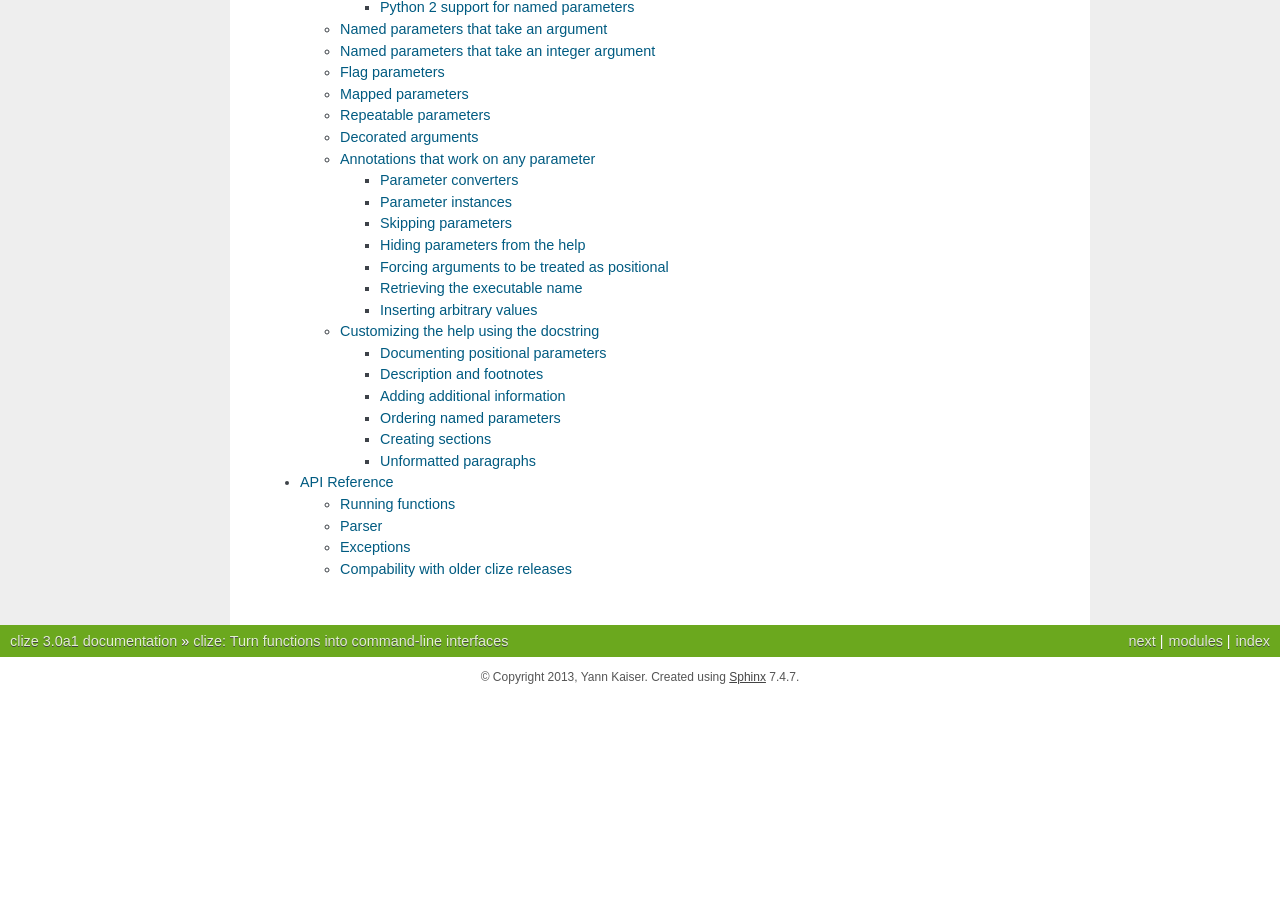
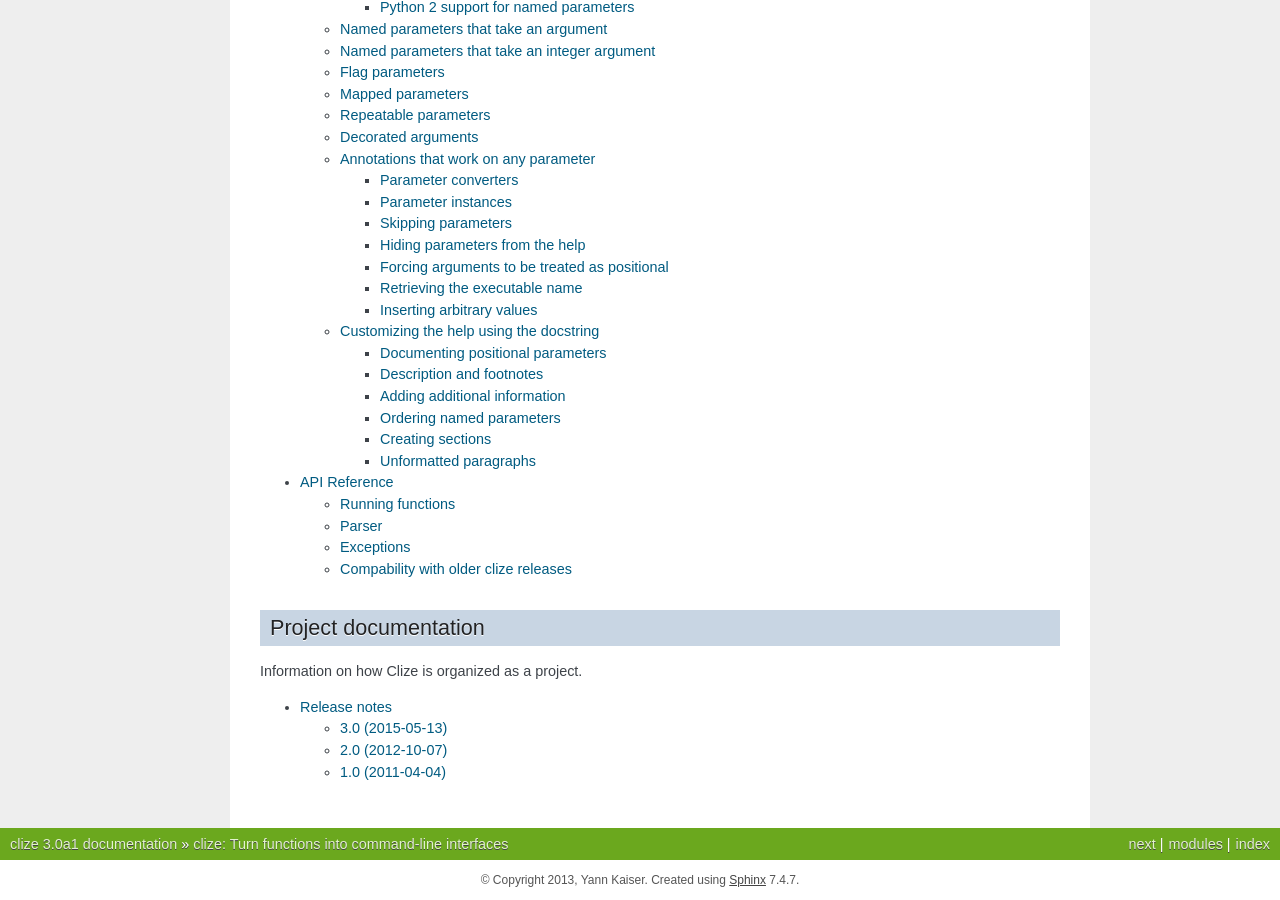
Before and after one commit to epsy/clize, a Sphinx documentation site: the page built from docs/index.rst, in a window 1280 px wide and 900 px high, scrolled down 2496 px. Built offline with Sphinx 7.4.7, drawn with Linux system fonts in a browser that asks for light colours; before the commit the page ends 3193 px from its top, so only the background shows below that; some of the changed lines change nothing that is shown; some of the changed text lies outside the part shown.

Commit message:
Added a release notes page.

```diff
--- a/docs/index.rst
+++ b/docs/index.rst
@@ -107,3 +107,14 @@
 
     reference
     api
+
+.. _project doc:
+
+Project documentation
+---------------------
+
+Information on how Clize is organized as a project.
+
+.. toctree::
+
+    releases
--- /dev/null
+++ b/docs/releases.rst
@@ -0,0 +1,59 @@
+.. _releases:
+
+Release notes
+=============
+
+.. _v3.0:
+
+3.0 (2015-05-13)
+----------------
+
+Version 3.0 packs a full rewrite. While it retains backwards-compatibility, the
+old interface is deprecated. See :ref:`porting-2`.
+
+* The argument parsing logic has been split between a loop over the parameters
+  and parameter classes. New parameter classes can be made to implement cusom
+  kinds of parameters.
+* The CLI inference is now based on `sigtools.specifiers.signature` rather than
+  `inspect.getfullargspec`. This enables a common interface for the function
+  signature to be manipulated prior to being passed to Clize. Namely, the
+  ``__signature__`` attribute can be overriden or `sigtools`'s lazy
+  `~sigtools.specifiers.forger_function` method can be employed.
+* The ``@clize`` decorator is deprecated in favor of directly passing functions
+  to `~clize.run`, thus leaving the original function intact.
+* Named parameters are now obtained exclusively through keyword-only
+  parameters. Other information about each parameter is communicated through
+  parameter annotations. `sigtools.modifiers` provides backwards-compatibility
+  for Python 2.
+* As a result of implementing the function signature-based abstraction, there
+  are :ref:`ways to set up decorators that work with Clize <function
+  compositing>`.
+* The help system now accepts :ref:`subsection headers for named parameters
+  <sections doc>`.
+* *Coercion functions* have been renamed to *value converters*. Except for a few
+  notable exceptions, they must be :ref:`tagged with a decorator <value
+  converter>`. This also applies to the type of supplied default values.
+* :ref:`Alternate actions <alternate commands>` (for instance ``--version``) can
+  be supplied directly to run.
+* Several *Parameter converter* annotations have been added, including
+  parameters with a limited choice of values, repeatable parameters, parameters
+  that always supply the same value, and more.
+
+
+.. _v2.0:
+
+2.0 (2012-10-07)
+----------------
+
+This release and earlier were documented post-release.
+
+Version 2.0 adds subcommands and support for function annotations and
+keyword-only parameters.
+
+
+.. _v1.0:
+
+1.0 (2011-04-04)
+----------------
+
+Initial release.
```
